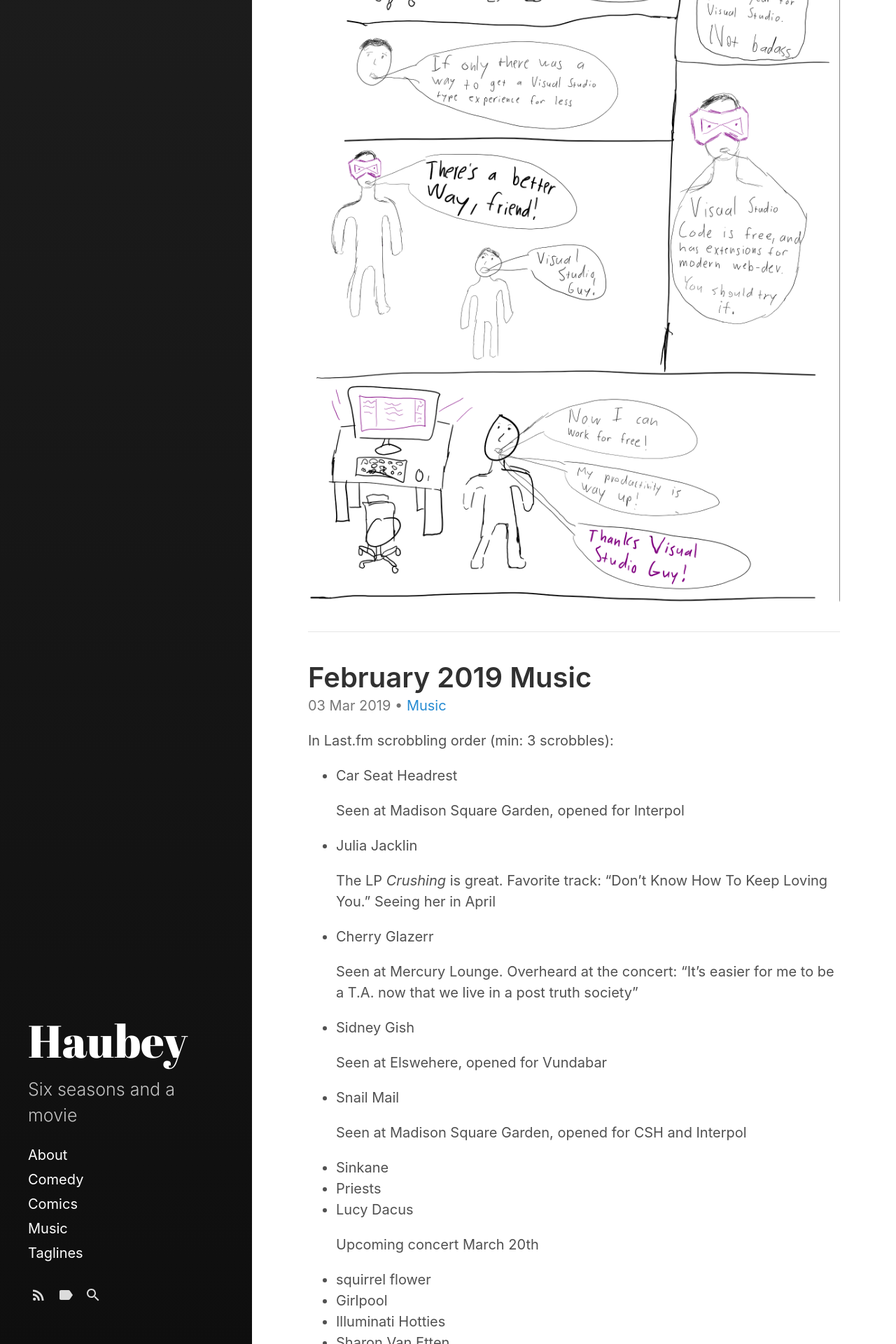
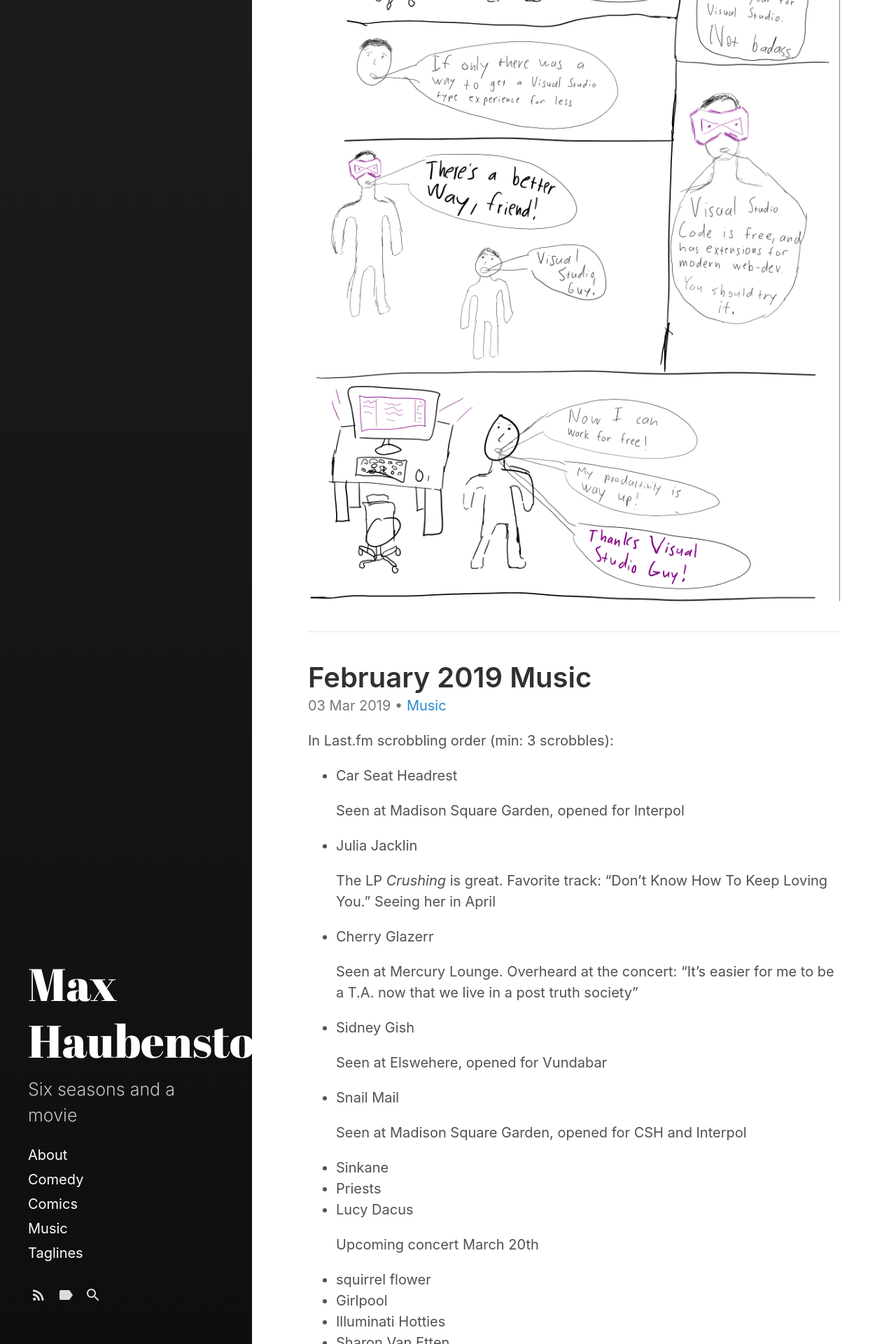
Before and after one commit to haubey/haubey.github.io, a Jekyll site: the page built from index.html, in a window 1280 px wide. Shown: the part 3080-5000 px from the top of the page at 70% size. Built offline with Jekyll 4.4.1, drawn with Linux system fonts in a browser that asks for light colours; the list of posts is cut into pages by our own code.

Commit message:
update sidebar

```diff
--- a/_includes/sidebar.html
+++ b/_includes/sidebar.html
@@ -5,7 +5,7 @@
           {% unless page.url == "/" %}
             <span class="back-arrow icon">{% include svg/back-arrow.svg %}</span>
           {% endunless %}
-          Haubey
+          Max Haubenstock
         </a>
       </{% if page.layout == "index" %}h1{% else %}div{% endif %}>
       <p id="subtitle" class="lead"></p>
```
